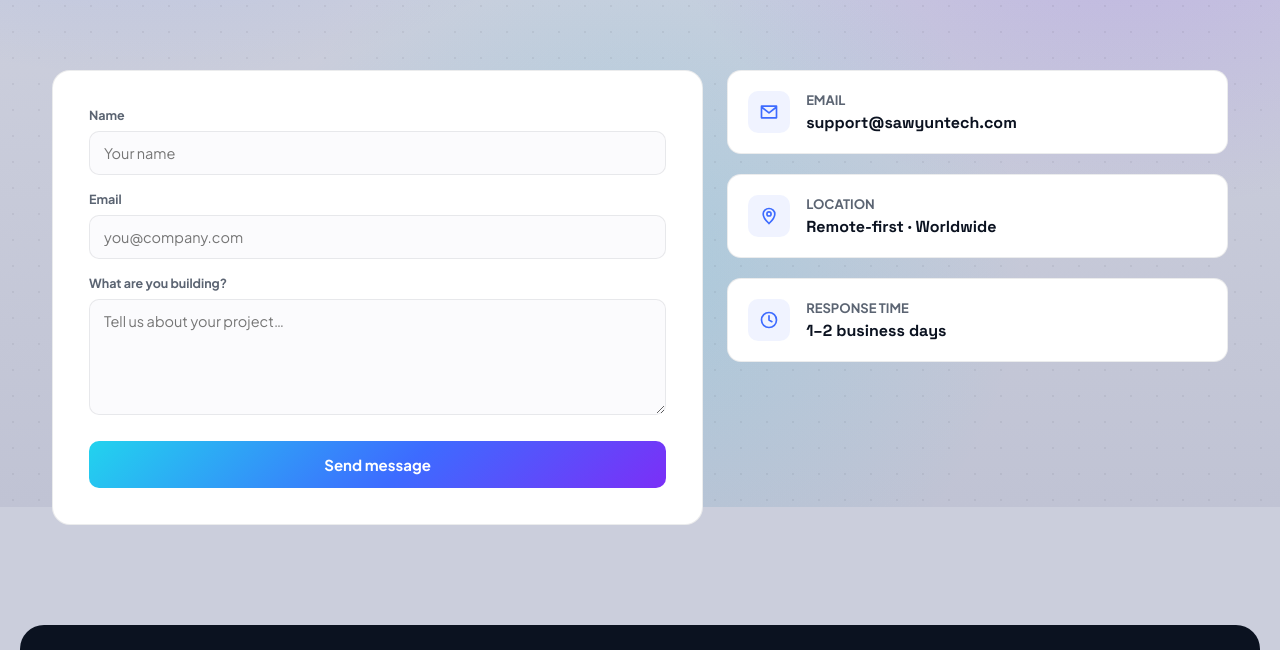
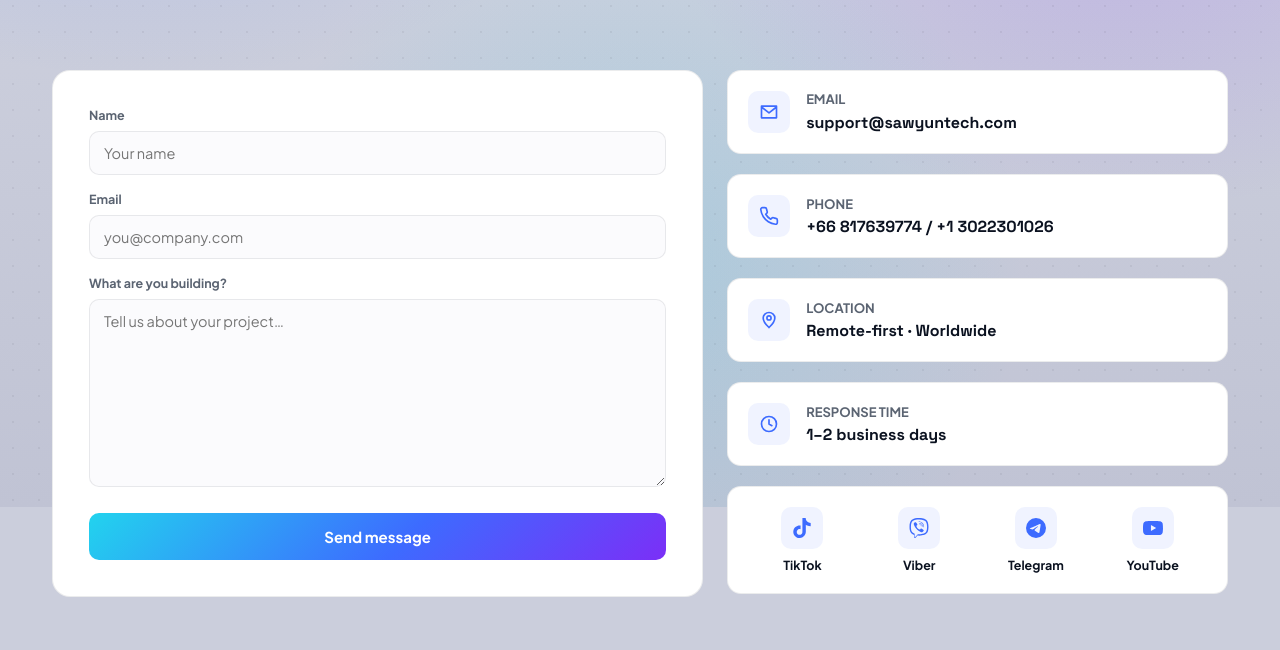
Before and after one commit to technosawyun-dev/Saw_Yun_LLC, a React (Vite) app in the folder frontend/: page /contact in a window 1280 px wide. Shown: the part 293-943 px from the top of the page. Built offline with nearby package versions, Linux system fonts and the light colour scheme; no server answers.

Commit message:
feat: add react-icons dependency and update contact page with social media links

```diff
--- a/frontend/package.json
+++ b/frontend/package.json
@@ -13,6 +13,7 @@
     "axios": "^1.18.1",
     "react": "^19.2.7",
     "react-dom": "^19.2.7",
+    "react-icons": "^5.7.0",
     "react-router-dom": "^7.18.1"
   },
   "devDependencies": {
--- a/frontend/src/index.css
+++ b/frontend/src/index.css
@@ -118,7 +118,7 @@ img { max-width: 100%; }
 .case-study-device-wrap { display: flex; justify-content: center; overflow: visible; transform-origin: top center; }
 @media (max-width: 900px) { .case-study-device-wrap { transform: scale(0.78); } }
 
-.contact-grid { display: grid; grid-template-columns: 1.3fr 1fr; gap: 24px; align-items: flex-start; }
+.contact-grid { display: grid; grid-template-columns: 1.3fr 1fr; gap: 24px; align-items: stretch; }
 @media (max-width: 900px) { .contact-grid { grid-template-columns: 1fr; } }
 
 .projects-grid { display: grid; grid-template-columns: repeat(auto-fill, minmax(300px, 1fr)); gap: 24px; }
--- a/frontend/src/pages/Contact.jsx
+++ b/frontend/src/pages/Contact.jsx
@@ -1,4 +1,5 @@
 import { useState } from 'react';
+import { SiTiktok, SiViber, SiTelegram, SiYoutube } from 'react-icons/si';
 import { sendContact } from '../api/contact';
 import { NAVY, MUTED, BLUE, LINE, FONT_HEAD, FONT_BODY } from '../styles/theme';
 
@@ -67,7 +68,7 @@ export default function Contact() {
               </div>
               <div>
                 <label style={{ display: 'block', fontSize: 12.5, fontWeight: 700, color: MUTED, marginBottom: 8 }}>What are you building?</label>
-                <textarea required value={form.message} onChange={onChange('message')} placeholder="Tell us about your project…" rows={5} style={{ ...inputBase, resize: 'vertical' }} />
+                <textarea required value={form.message} onChange={onChange('message')} placeholder="Tell us about your project…" rows={9} style={{ ...inputBase, resize: 'vertical' }} />
               </div>
               {error && <div style={{ fontSize: 13.5, color: '#c0392b' }}>{error}</div>}
               <button type="submit" disabled={submitting} style={{
@@ -81,20 +82,72 @@ export default function Contact() {
 
           <div style={{ display: 'flex', flexDirection: 'column', gap: 20 }}>
             {[
-              ['EMAIL', 'support@sawyuntech.com', <path key="e" d="M3 6L12 13L21 6M3 5H21V19H3V5Z" stroke="currentColor" strokeWidth="2" strokeLinecap="round" strokeLinejoin="round" />],
+              { label: 'EMAIL', value: 'support@sawyuntech.com', href: 'mailto:support@sawyuntech.com',
+                svg: <path key="e" d="M3 6L12 13L21 6M3 5H21V19H3V5Z" stroke="currentColor" strokeWidth="2" strokeLinecap="round" strokeLinejoin="round" /> },
+              { label: 'PHONE', value: '+66 817639774 / +1 3022301026',
+                hrefs: ['tel:+66817639774', 'tel:+13022301026'],
+                svg: <path key="ph" d="M22 16.92v3a2 2 0 0 1-2.18 2 19.79 19.79 0 0 1-8.63-3.07 19.5 19.5 0 0 1-6-6 19.79 19.79 0 0 1-3.07-8.67A2 2 0 0 1 4.11 2h3a2 2 0 0 1 2 1.72c.127.96.361 1.903.7 2.81a2 2 0 0 1-.45 2.11L8.09 9.91a16 16 0 0 0 6 6l1.27-1.27a2 2 0 0 1 2.11-.45c.907.339 1.85.573 2.81.7A2 2 0 0 1 22 16.92z" stroke="currentColor" strokeWidth="2" strokeLinecap="round" strokeLinejoin="round" /> },
               ['LOCATION', 'Remote-first · Worldwide', <><path key="l1" d="M12 21C12 21 19 14.5 19 9.5C19 5.9 15.9 3 12 3C8.1 3 5 5.9 5 9.5C5 14.5 12 21 12 21Z" stroke="currentColor" strokeWidth="2" /><circle key="l2" cx="12" cy="9.5" r="2.5" stroke="currentColor" strokeWidth="2" /></>],
               ['RESPONSE TIME', '1–2 business days', <><path key="r1" d="M12 7V12L15.5 14" stroke="currentColor" strokeWidth="2" strokeLinecap="round" strokeLinejoin="round" /><circle key="r2" cx="12" cy="12" r="9" stroke="currentColor" strokeWidth="2" /></>],
-            ].map(([label, value, svg]) => (
+            ].map((entry) => {
+              const isObj = !Array.isArray(entry);
+              const label = isObj ? entry.label : entry[0];
+              const value = isObj ? entry.value : entry[1];
+              const svg = isObj ? entry.svg : entry[2];
+              const href = isObj ? entry.href : null;
+              const hrefs = isObj ? entry.hrefs : null;
+              return (
                 <div key={label} style={{ display: 'flex', gap: 16, alignItems: 'center', background: '#fff', border: `1px solid ${LINE}`, borderRadius: 14, padding: 20 }}>
                   <div style={{ width: 42, height: 42, borderRadius: 10, background: 'rgba(61,107,255,0.08)', color: BLUE, display: 'flex', alignItems: 'center', justifyContent: 'center', flexShrink: 0 }}>
                     <svg width="20" height="20" viewBox="0 0 24 24" fill="none">{svg}</svg>
                   </div>
                   <div>
                     <div style={{ fontSize: 13, fontWeight: 700, color: MUTED, marginBottom: 4 }}>{label}</div>
+                    {hrefs ? (
+                      <div style={{ fontFamily: FONT_HEAD, fontWeight: 700, fontSize: 16, color: NAVY }}>
+                        {value.split(' / ').map((v, i) => (
+                          <span key={v}>
+                            {i > 0 && ' / '}
+                            <a href={hrefs[i]} style={{ color: NAVY, textDecoration: 'none' }} className="inline-link">{v}</a>
+                          </span>
+                        ))}
+                      </div>
+                    ) : href ? (
+                      <a
+                        href={href} target={href.startsWith('mailto:') ? undefined : '_blank'}
+                        rel={href.startsWith('mailto:') ? undefined : 'noopener noreferrer'}
+                        className="inline-link"
+                        style={{ fontFamily: FONT_HEAD, fontWeight: 700, fontSize: 16, color: NAVY }}
+                      >{value}</a>
+                    ) : (
                       <div style={{ fontFamily: FONT_HEAD, fontWeight: 700, fontSize: 16, color: NAVY }}>{value}</div>
+                    )}
                   </div>
                 </div>
+              );
+            })}
+
+            <div style={{ background: '#fff', border: `1px solid ${LINE}`, borderRadius: 14, padding: 20, display: 'flex', justifyContent: 'space-between', gap: 8 }}>
+              {[
+                { label: 'TikTok', href: 'https://www.tiktok.com/@saw.yunllc?is_from_webapp=1&sender_device=pc', Icon: SiTiktok },
+                { label: 'Viber', href: 'https://invite.viber.com/?g2=AQBQYMvZ0oUO%2FVbQdt14UApedKyJPfJ3ZaL1%2FyQM6E%2FtlB4OArSpfnuEAt5DjPjo', Icon: SiViber },
+                { label: 'Telegram', href: 'https://t.me/+Qer7Jk9nmedlMmZl', Icon: SiTelegram },
+                { label: 'YouTube', href: 'https://www.youtube.com/@SawYun-LLC', Icon: SiYoutube },
+              ].map(({ label, href, Icon }) => (
+                <a
+                  key={label} href={href} target="_blank" rel="noopener noreferrer"
+                  style={{
+                    display: 'flex', flexDirection: 'column', alignItems: 'center', gap: 8, textDecoration: 'none',
+                    color: NAVY, flex: '1 1 0',
+                  }}
+                >
+                  <div style={{ width: 42, height: 42, borderRadius: 10, background: 'rgba(61,107,255,0.08)', color: BLUE, display: 'flex', alignItems: 'center', justifyContent: 'center' }}>
+                    <Icon size={20} />
+                  </div>
+                  <div style={{ fontSize: 12.5, fontWeight: 700 }}>{label}</div>
+                </a>
               ))}
+            </div>
           </div>
         </div>
       </div>
--- a/frontend/src/pages/Home.jsx
+++ b/frontend/src/pages/Home.jsx
@@ -18,7 +18,7 @@ const HERO_LABELS = { ios: 'Mobile', windows: 'Windows', tablet: 'Tablet', web:
 const SERVICES = [
   { icon: serviceIconWrapBlue, title: 'Custom Software', desc: 'Tailored systems designed around how your business actually operates.',
     path: <path d="M9 4L4 12L9 20" stroke="currentColor" strokeWidth="2" strokeLinecap="round" strokeLinejoin="round" />, path2: <path d="M15 4L20 12L15 20" stroke="currentColor" strokeWidth="2" strokeLinecap="round" strokeLinejoin="round" /> },
-  { icon: serviceIconWrapCyan, title: 'POS & Retail Systems', desc: 'Point-of-sale software for mobile, web, Windows and iOS — one system, every counter.',
+  { icon: serviceIconWrapCyan, title: 'Web Applications', desc: 'Fast, responsive web apps and dashboards built to scale with your users.',
     rect: true },
   { icon: serviceIconWrapViolet, title: 'Mobile Apps', desc: 'Native iOS and Android apps built for speed, polish and real daily use.', phone: true },
   { icon: serviceIconWrapBlue, title: 'Cloud & DevOps', desc: 'Infrastructure, deployment and monitoring so your product stays online.', cloud: true },
@@ -82,7 +82,7 @@ export default function Home() {
           <div style={{ display: 'flex', gap: 12, flexWrap: 'wrap', justifyContent: 'center', marginTop: 28 }}>
             {[
               { label: 'Custom Software', icon: serviceIconWrapBlue, svg: <><path d="M9 4L4 12L9 20" stroke="currentColor" strokeWidth="2" strokeLinecap="round" strokeLinejoin="round" /><path d="M15 4L20 12L15 20" stroke="currentColor" strokeWidth="2" strokeLinecap="round" strokeLinejoin="round" /></> },
-              { label: 'Mobile, Web & POS', icon: serviceIconWrapViolet, svg: <><rect x="6" y="2" width="12" height="20" rx="2.5" stroke="currentColor" strokeWidth="2" /><path d="M11 19H13" stroke="currentColor" strokeWidth="2" strokeLinecap="round" /></> },
+              { label: 'Mobile, Web & Cloud', icon: serviceIconWrapViolet, svg: <><rect x="6" y="2" width="12" height="20" rx="2.5" stroke="currentColor" strokeWidth="2" /><path d="M11 19H13" stroke="currentColor" strokeWidth="2" strokeLinecap="round" /></> },
               { label: 'Cloud & DevOps', icon: serviceIconWrapCyan, svg: <path d="M7 18H17.5C19.4 18 21 16.4 21 14.5C21 12.6 19.4 11 17.5 11C17.4 11 17.3 11 17.2 11C16.7 8.7 14.6 7 12 7C9.1 7 6.7 9.1 6.2 11.8C4.4 12.1 3 13.7 3 15.6C3 17.5 4.6 18 7 18Z" stroke="currentColor" strokeWidth="2" strokeLinejoin="round" /> },
             ].map((c) => (
               <div key={c.label} style={{ display: 'flex', alignItems: 'center', gap: 10, padding: '9px 18px 9px 10px', borderRadius: 100, background: '#fff', border: `1px solid ${LINE}`, fontSize: 13.5, fontWeight: 700, color: NAVY }}>
--- a/frontend/src/pages/Services.jsx
+++ b/frontend/src/pages/Services.jsx
@@ -10,7 +10,7 @@ const PRICING = [
   },
   {
     title: 'Dedicated Team',
-    desc: 'An embedded squad of engineers and designers working as an extension of your team.',
+    desc: 'An embedded team of engineers and designers working as an extension of your business.',
     items: ['Monthly billing, scale up or down', 'Direct access to your engineers', 'Shared roadmap & standups'],
     featured: true,
   },
@@ -68,12 +68,10 @@ const TECH = [
 
 const SERVICES = [
   { title: 'Custom Software Development', desc: 'End-to-end platforms designed and engineered around your exact workflow — not a generic template.' },
-  { title: 'POS & Retail Systems', desc: 'Point-of-sale software for single counters or multi-branch chains, on mobile, web, Windows and iOS.' },
   { title: 'Mobile App Development', desc: 'Native iOS and Android apps, from first prototype to app-store launch and beyond.' },
   { title: 'Web Application Development', desc: 'Fast, responsive web apps and dashboards built to scale with your users.' },
   { title: 'Desktop & Windows Applications', desc: 'Native desktop software for teams that live outside the browser.' },
   { title: 'Cloud & DevOps', desc: 'Infrastructure, CI/CD and monitoring so releases are routine, not risky.' },
-  { title: 'UI/UX Design', desc: 'Interfaces that are clear, fast to use, and consistent across every platform.' },
   { title: 'Maintenance & Support', desc: 'Ongoing fixes, updates and monitoring once your product is live in the world.' },
 ];
 
```
Also changed, not shown: 1 other file (tests, documents, lock files or other folders). Lines whose indentation alone changed are shown as unchanged.
